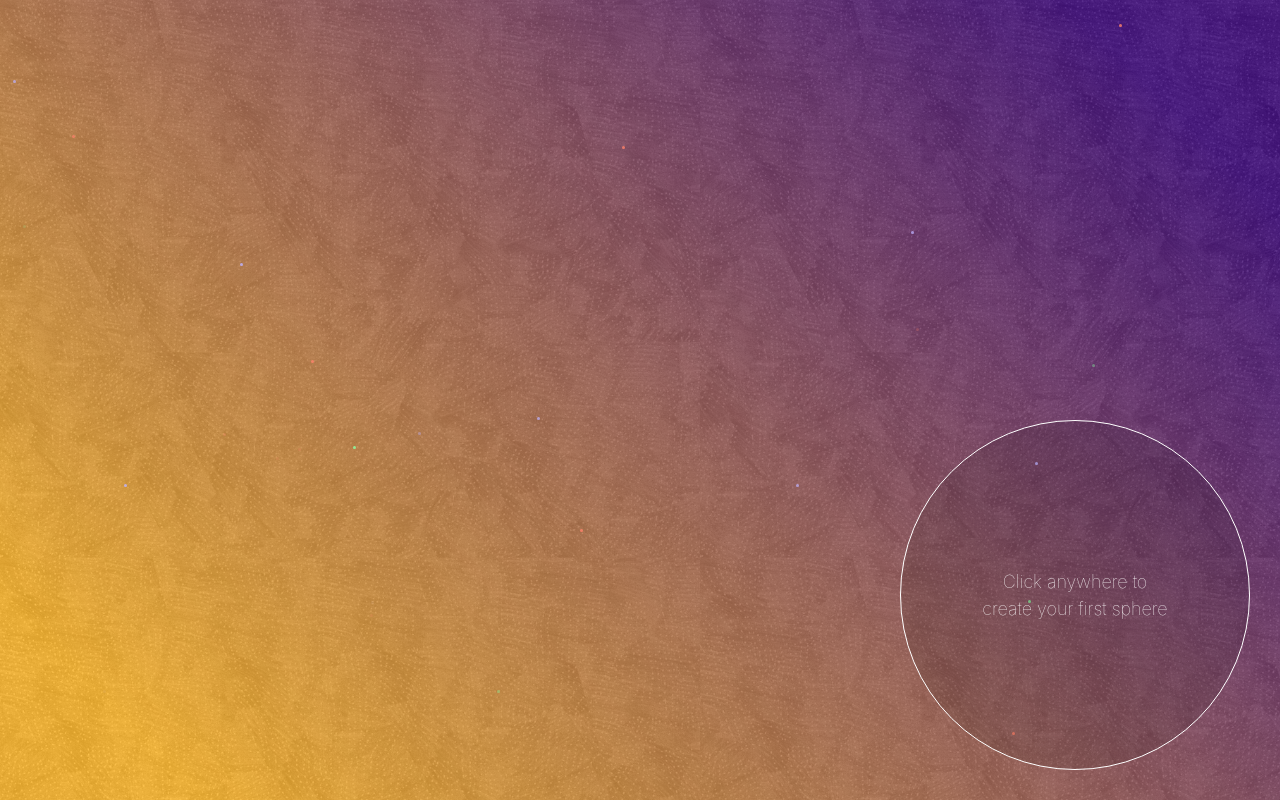
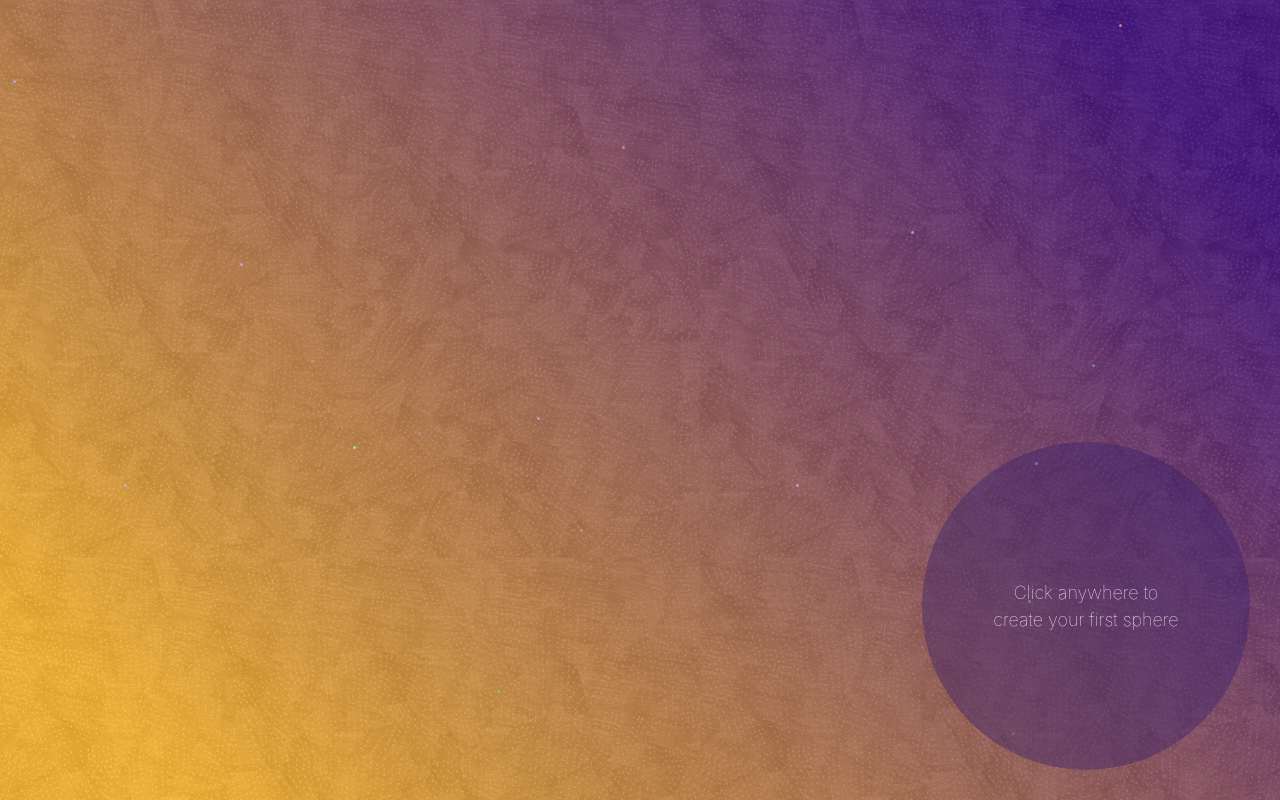
Before and after one commit to jamesshedden/spheres-react, a React (Create React App) app: page / in a window 1280 px wide. Built offline with nearby package versions, Linux system fonts and the light colour scheme.

Commit message:
Updating onboarding style

```diff
--- a/src/App.css
+++ b/src/App.css
@@ -603,12 +603,36 @@
 }
 
 .onboarding-sphere {
-  font-size: 14px;
+  font-size: 13px;
   bottom: 15px;
   right: 15px;
+  position: absolute;
+  border-radius: 50%;
+  display: flex;
+  flex: 1 1 auto;
+  justify-content: center;
+  align-items: center;
+  text-align: center;
+  color: white;
+  font-weight: 100;
+  z-index: 99999;
+  pointer-events: none;
 }
 
-@media (min-width: 420px) {
+.onboarding-sphere__text {
+  margin: 30px;
+}
+
+@media (min-width: 400px) {
+  .onboarding-sphere {
+    font-size: 15px;
+    line-height: 1.5;
+    bottom: 30px;
+    right: 30px;
+  }
+}
+
+@media (min-width: 800px) {
   .onboarding-sphere {
     font-size: 18px;
     line-height: 1.5;
--- a/src/App.js
+++ b/src/App.js
@@ -1016,22 +1016,11 @@ class App extends Component {
 
     const Onboarding = () => {
       return (
-        <div className="size-xxxlarge onboarding-sphere" style={ {
-          position: 'absolute',
-          padding: '10px',
-          border: '1px solid white',
-          borderRadius: '50%',
-          display: 'flex',
-          flex: '1 1 auto',
-          justifyContent: 'center',
-          alignItems: 'center',
-          textAlign: 'center',
-          color: 'white',
-          fontWeight: '100',
-          zIndex: 99999,
-          pointerEvents: 'none',
-          background: 'rgba(0,0,0,0.1)',
+        <div className="size-xxxlarge onboarding-sphere"
+        style={ {
+          background: 'rgba(54,30,110,0.4)',
         } }>
+          <div className="onboarding-sphere__text">
             {
               !this.state.circles.length
                 ? <div>
@@ -1067,6 +1056,7 @@ class App extends Component {
                   </div>
                 : null
             }
+          </div>
         </div>
       );
     }
```
Lines whose indentation alone changed are shown as unchanged.
